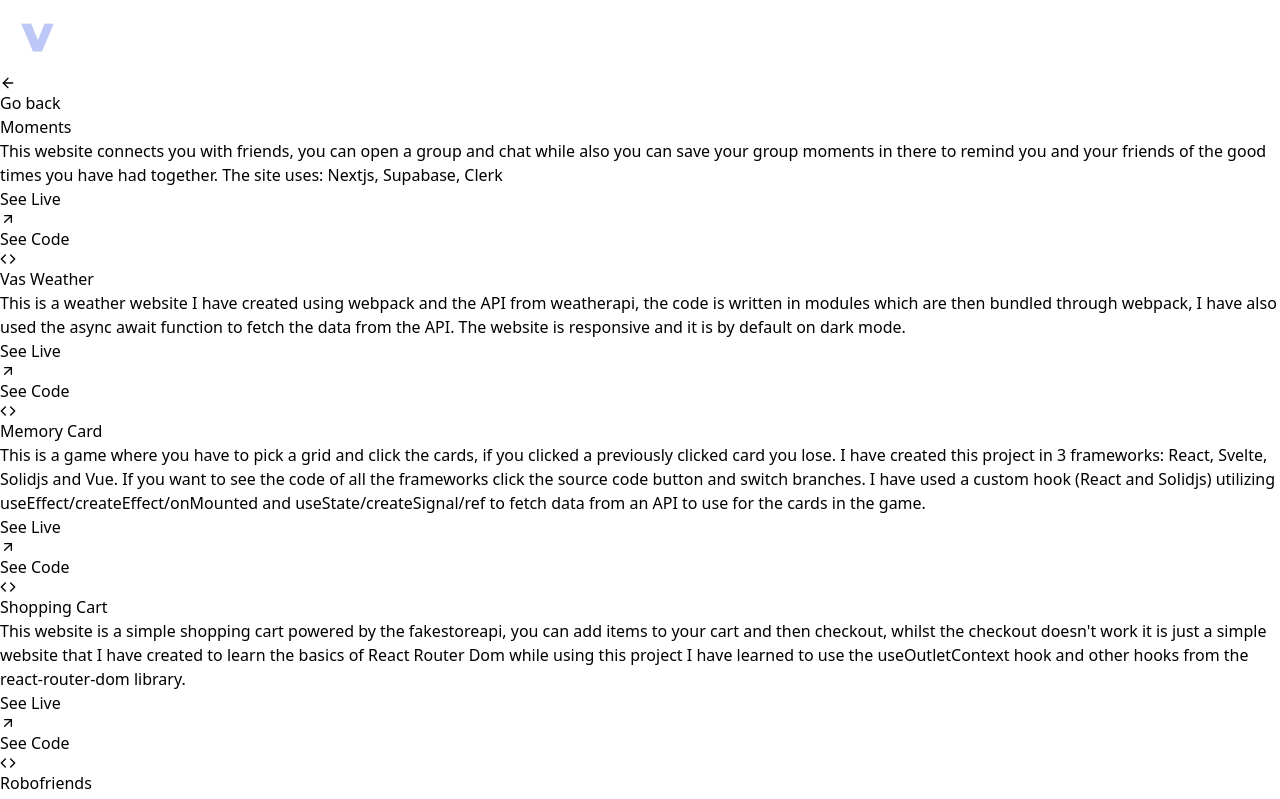
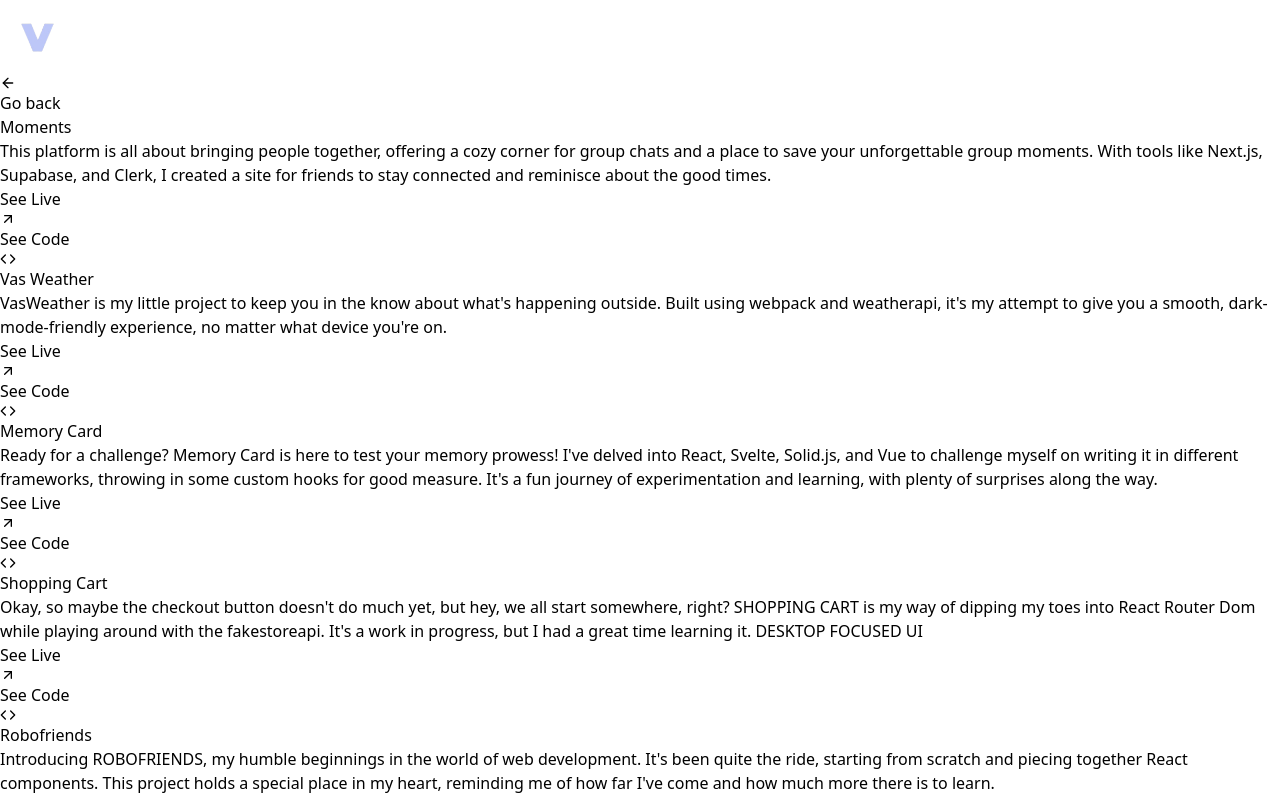
Before and after one commit to v4sj4n/v4sj4n-site, a React (Vite) app: page /projects in a window 1280 px wide. Shown: the top 799 px of the page. Built offline with nearby package versions, Linux system fonts and the light colour scheme.

Commit message:
Changed the content on projects.ts to be sound better

```diff
--- a/src/projects.ts
+++ b/src/projects.ts
@@ -3,53 +3,42 @@ type Project = {
   description: string
   live: string
   code: string
-
 }
-export const projects : Project[] = [
+export const projects: Project[] = [
   {
     name: 'Moments',
-    description: `This website connects you with friends, you can open a group and
-    chat while also you can save your group moments in there to remind
-    you and your friends of the good times you have had together. The
-    site uses: Nextjs, Supabase, Clerk`,
+    description: `This platform is all about bringing people together, offering a cozy corner for group chats and a place to save your unforgettable group moments. With tools like Next.js, Supabase, and Clerk, I created a site for friends to stay connected and reminisce about the good times.`,
     live: 'https://moments-vas.vercel.app',
-    code: 'https://github.com/v4sj4n/Moments'
-
+    code: 'https://github.com/v4sj4n/Moments',
   },
   {
     name: 'Vas Weather',
-    description: `This is a weather website I have created using webpack and the API
-    from weatherapi, the code is written in modules which are then
-    bundled through webpack, I have also used the async await function
-    to fetch the data from the API. The website is responsive and it is
-    by default on dark mode.`,
+    description: `VasWeather is my little project to keep you in the know about what's happening outside. Built using webpack and weatherapi, it's my attempt to give you a smooth, dark-mode-friendly experience, no matter what device you're on.`,
     live: 'https://weather-vas.netlify.app',
-    code: 'https://github.com/v4sj4n/weather-vas'
-
+    code: 'https://github.com/v4sj4n/weather-vas',
   },
   {
     name: 'Memory Card',
-    description: `This is a game where you have to pick a grid and click the cards, if you clicked a previously clicked card you lose. I have created this project in 3 frameworks: React, Svelte, Solidjs and Vue. If you want to see the code of all the frameworks click the source code button and switch branches. I have used a custom hook (React and Solidjs) utilizing useEffect/createEffect/onMounted and useState/createSignal/ref to fetch data from an API to use for the cards in the game.`,
+    description: `Ready for a challenge? Memory Card is here to test your memory prowess! I've delved into React, Svelte, Solid.js, and Vue to challenge myself on writing it in different frameworks, throwing in some custom hooks for good measure. It's a fun journey of experimentation and learning, with plenty of surprises along the way.`,
     live: 'https://memory-game-card-vas.netlify.app',
-    code: 'https://github.com/v4sj4n/card-memory-game'
+    code: 'https://github.com/v4sj4n/card-memory-game',
   },
   {
     name: 'Shopping Cart',
-    description: `This website is a simple shopping cart powered by the fakestoreapi, you can add items to your cart and then checkout, whilst the checkout doesn't work it is just a simple website that I have created to learn the basics of React Router Dom while using this project I have learned to use the useOutletContext hook and other hooks from the react-router-dom library.`,
+    description: `Okay, so maybe the checkout button doesn't do much yet, but hey, we all start somewhere, right? SHOPPING CART is my way of dipping my toes into React Router Dom while playing around with the fakestoreapi. It's a work in progress, but I had a great time learning it. DESKTOP FOCUSED UI`,
     live: 'https://shopping-cart-vas.netlify.app',
-    code: 'https://github.com/v4sj4n/shopping-cart'
+    code: 'https://github.com/v4sj4n/shopping-cart',
   },
   {
     name: 'Robofriends',
-    description: `Robofriends is a project I created while learning Web Development in this project I've learned the basics of React like how to create the first project, how to create different components, how to download packages and include them in your project, what's a package.json file and many others.`,
+    description: `Introducing ROBOFRIENDS, my humble beginnings in the world of web development. It's been quite the ride, starting from scratch and piecing together React components. This project holds a special place in my heart, reminding me of how far I've come and how much more there is to learn.`,
     live: 'https://robofriends-vas.netlify.app/',
-    code: 'https://github.com/v4sj4n/robofriends'
-
+    code: 'https://github.com/v4sj4n/robofriends',
   },
   {
     name: 'Tic Tac Toe',
-    description: `This is the famous TicTacToe game made all in vanilla javascript, I have created 2 objects for the players and functions for different purposes like checking if there is a winner, checking if the game is drawn, etc.`,
+    description: `Who doesn't love a good old game of TicTacToe, right? I thought I'd give it a shot in vanilla JavaScript, just for kicks. It's nothing fancy, but sometimes the simplest things are the most fun.`,
     live: 'https://tictactoe-odin-vas.netlify.app',
-    code: 'https://github.com/v4sj4n/tictactoe-odin'
+    code: 'https://github.com/v4sj4n/tictactoe-odin',
   },
 ]
```
